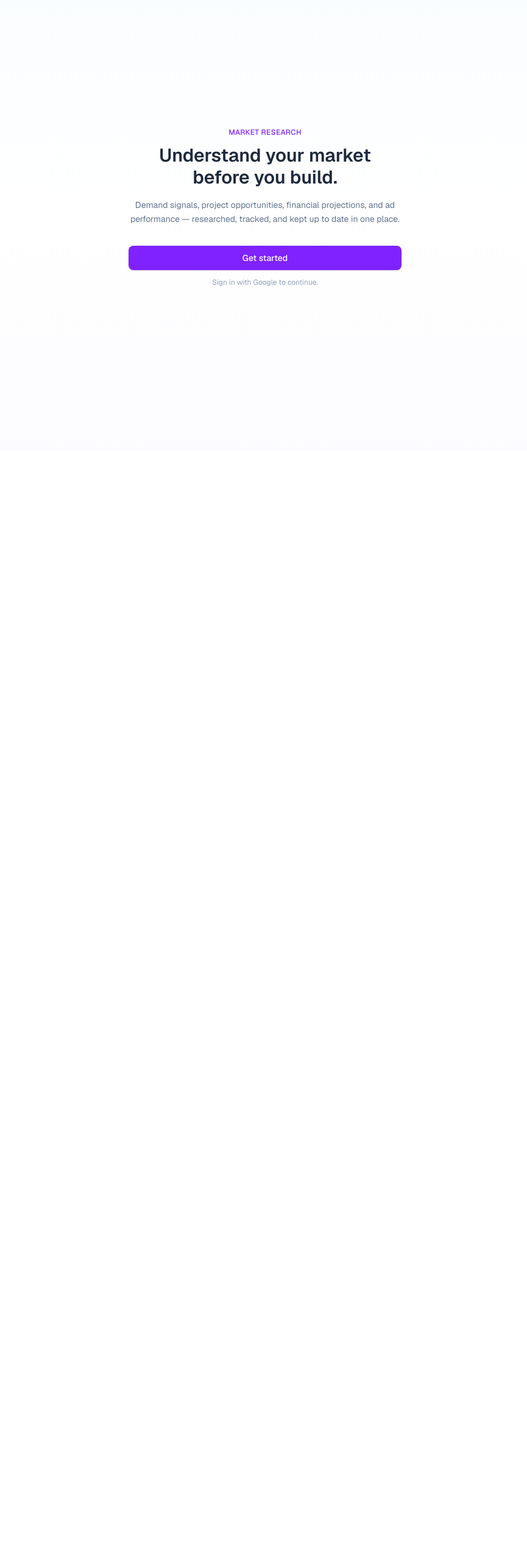
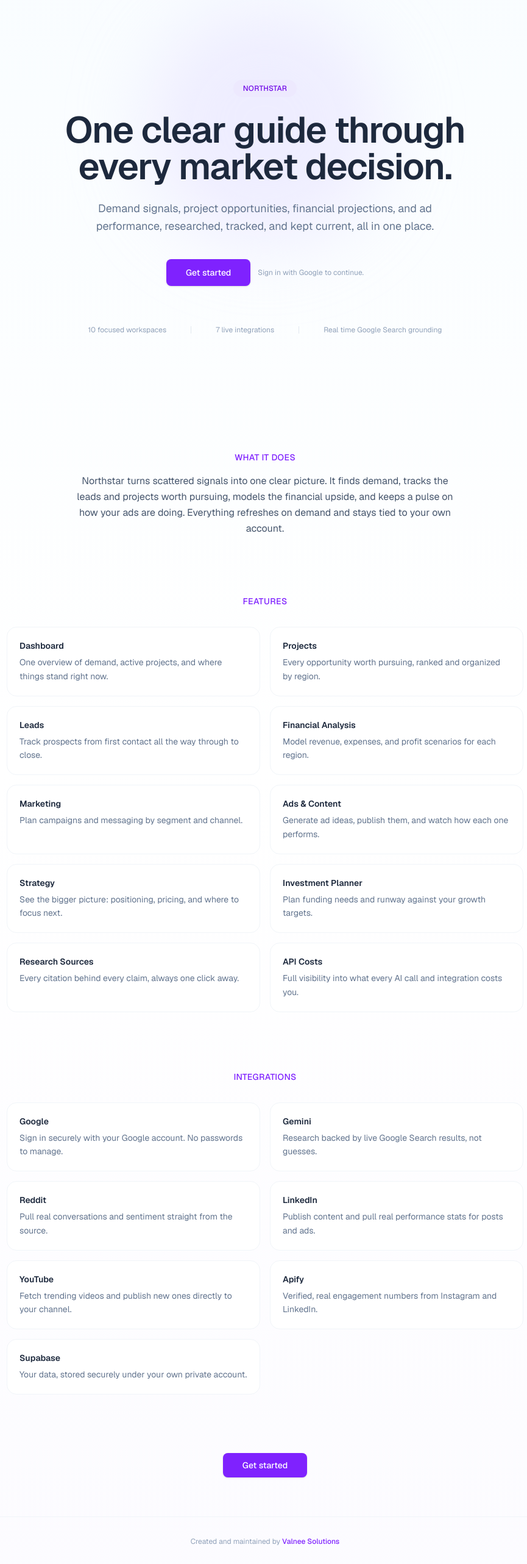
Before and after one commit to kashewknutt/MarketResearch, a Next.js app: page / in a window 1280 px wide. Shown: the part 60-2625 px from the top of the page at 61% size, without its empty margins (205-1070 px from the left). Before the commit the page ends 800 px from the top, so only its background shows below. Built offline with nearby package versions, Linux system fonts and the light colour scheme; no server answers.

Commit message:
project renamed to northstar

```diff
--- a/electron/main.ts
+++ b/electron/main.ts
@@ -91,7 +91,7 @@ function createWindow(url: string) {
     height: 860,
     minWidth: 960,
     minHeight: 640,
-    title: "Market Research",
+    title: "Northstar",
     webPreferences: {
       contextIsolation: true,
       nodeIntegration: false,
--- a/package.json
+++ b/package.json
@@ -1,5 +1,5 @@
 {
-  "name": "market-research",
+  "name": "northstar",
   "version": "0.1.0",
   "private": true,
   "main": "electron/main.cjs",
--- a/src/app/layout.tsx
+++ b/src/app/layout.tsx
@@ -13,7 +13,7 @@ const geistMono = Geist_Mono({
 });
 
 export const metadata: Metadata = {
-  title: "Market Research",
+  title: "Northstar",
   description: "Real-time market research for service-based companies",
 };
 
--- a/src/app/login/page.tsx
+++ b/src/app/login/page.tsx
@@ -35,7 +35,7 @@ function LoginCard() {
 
   return (
     <div className="w-full max-w-sm rounded-2xl border border-slate-100 bg-white p-8 text-center shadow-sm">
-      <p className="text-xs font-medium uppercase tracking-wide text-sky-600">Market Research</p>
+      <p className="text-xs font-medium uppercase tracking-wide text-sky-600">Northstar</p>
       <h1 className="mt-2 text-xl font-semibold text-slate-800">Sign in</h1>
       <p className="mt-2 text-sm text-slate-500">
         Sign in with your Google account to continue.
--- a/src/app/page.tsx
+++ b/src/app/page.tsx
@@ -4,33 +4,202 @@ import { createClient } from "@/lib/supabase/server";
 import { isOnboardingComplete } from "@/lib/store/settings";
 import { isSetupComplete } from "@/lib/store/setup";
 
+const FEATURES = [
+  {
+    title: "Dashboard",
+    description:
+      "One overview of demand, active projects, and where things stand right now.",
+  },
+  {
+    title: "Projects",
+    description: "Every opportunity worth pursuing, ranked and organized by region.",
+  },
+  {
+    title: "Leads",
+    description: "Track prospects from first contact all the way through to close.",
+  },
+  {
+    title: "Financial Analysis",
+    description: "Model revenue, expenses, and profit scenarios for each region.",
+  },
+  {
+    title: "Marketing",
+    description: "Plan campaigns and messaging by segment and channel.",
+  },
+  {
+    title: "Ads & Content",
+    description: "Generate ad ideas, publish them, and watch how each one performs.",
+  },
+  {
+    title: "Strategy",
+    description: "See the bigger picture: positioning, pricing, and where to focus next.",
+  },
+  {
+    title: "Investment Planner",
+    description: "Plan funding needs and runway against your growth targets.",
+  },
+  {
+    title: "Research Sources",
+    description: "Every citation behind every claim, always one click away.",
+  },
+  {
+    title: "API Costs",
+    description: "Full visibility into what every AI call and integration costs you.",
+  },
+];
+
+const INTEGRATIONS = [
+  {
+    name: "Google",
+    description: "Sign in securely with your Google account. No passwords to manage.",
+  },
+  {
+    name: "Gemini",
+    description: "Research backed by live Google Search results, not guesses.",
+  },
+  {
+    name: "Reddit",
+    description: "Pull real conversations and sentiment straight from the source.",
+  },
+  {
+    name: "LinkedIn",
+    description: "Publish content and pull real performance stats for posts and ads.",
+  },
+  {
+    name: "YouTube",
+    description: "Fetch trending videos and publish new ones directly to your channel.",
+  },
+  {
+    name: "Apify",
+    description: "Verified, real engagement numbers from Instagram and LinkedIn.",
+  },
+  {
+    name: "Supabase",
+    description: "Your data, stored securely under your own private account.",
+  },
+];
+
 function LandingPage() {
   return (
-    <div className="flex min-h-screen flex-col items-center justify-center bg-gradient-to-b from-sky-50/40 via-white to-violet-50/30 px-6">
-      <div className="w-full max-w-md text-center">
-        <p className="text-xs font-medium uppercase tracking-wide text-violet-600">
-          Market Research
+    <div className="min-h-screen bg-gradient-to-b from-sky-50/40 via-white to-violet-50/30">
+      <section className="relative flex min-h-screen flex-col items-center justify-center overflow-hidden px-6">
+        <div
+          aria-hidden="true"
+          className="pointer-events-none absolute left-1/2 top-1/3 h-96 w-96 -translate-x-1/2 -translate-y-1/2 rounded-full bg-violet-200/40 blur-3xl"
+        />
+
+        <div className="relative w-full max-w-2xl text-center">
+          <span className="inline-flex items-center rounded-full bg-violet-100 px-4 py-1.5 text-xs font-medium uppercase tracking-wide text-violet-700">
+            Northstar
+          </span>
+
+          <h1 className="mt-6 text-4xl font-semibold tracking-tight text-slate-800 sm:text-6xl">
+            One clear guide through every market decision.
+          </h1>
+          <p className="mx-auto mt-6 max-w-xl text-base leading-relaxed text-slate-500 sm:text-lg">
+            Demand signals, project opportunities, financial projections, and
+            ad performance, researched, tracked, and kept current, all in one
+            place.
+          </p>
+
+          <div className="mt-10 flex flex-col items-center gap-3 sm:flex-row sm:justify-center">
+            <Link
+              href="/login"
+              className="inline-flex items-center justify-center rounded-lg bg-violet-600 px-8 py-3 text-sm font-medium text-white shadow-sm hover:bg-violet-700"
+            >
+              Get started
+            </Link>
+            <p className="text-xs text-slate-400">
+              Sign in with Google to continue.
+            </p>
+          </div>
+
+          <div className="mt-16 flex items-center justify-center gap-6 text-xs text-slate-400 sm:gap-10">
+            <span>10 focused workspaces</span>
+            <span className="h-3 w-px bg-slate-200" />
+            <span>7 live integrations</span>
+            <span className="h-3 w-px bg-slate-200" />
+            <span>Real time Google Search grounding</span>
+          </div>
+        </div>
+      </section>
+
+      <section className="mx-auto max-w-2xl px-6 pb-24 text-center">
+        <h2 className="text-sm font-medium uppercase tracking-wide text-violet-600">
+          What it does
+        </h2>
+        <p className="mt-4 text-base leading-relaxed text-slate-600">
+          Northstar turns scattered signals into one clear picture. It finds
+          demand, tracks the leads and projects worth pursuing, models the
+          financial upside, and keeps a pulse on how your ads are doing.
+          Everything refreshes on demand and stays tied to your own account.
         </p>
-        <h1 className="mt-3 text-3xl font-semibold text-slate-800">
-          Understand your market before you build.
-        </h1>
-        <p className="mt-4 text-sm leading-relaxed text-slate-500">
-          Demand signals, project opportunities, financial projections, and
-          ad performance — researched, tracked, and kept up to date in one
-          place.
-        </p>
+      </section>
 
+      <section className="mx-auto max-w-4xl px-6 pb-24">
+        <h2 className="text-center text-sm font-medium uppercase tracking-wide text-violet-600">
+          Features
+        </h2>
+        <div className="mt-8 grid grid-cols-1 gap-4 sm:grid-cols-2">
+          {FEATURES.map((feature) => (
+            <div
+              key={feature.title}
+              className="rounded-2xl border border-slate-100 bg-white p-5"
+            >
+              <h3 className="text-sm font-semibold text-slate-800">
+                {feature.title}
+              </h3>
+              <p className="mt-1.5 text-sm leading-relaxed text-slate-500">
+                {feature.description}
+              </p>
+            </div>
+          ))}
+        </div>
+      </section>
+
+      <section className="mx-auto max-w-4xl px-6 pb-24">
+        <h2 className="text-center text-sm font-medium uppercase tracking-wide text-violet-600">
+          Integrations
+        </h2>
+        <div className="mt-8 grid grid-cols-1 gap-4 sm:grid-cols-2">
+          {INTEGRATIONS.map((integration) => (
+            <div
+              key={integration.name}
+              className="rounded-2xl border border-slate-100 bg-white p-5"
+            >
+              <h3 className="text-sm font-semibold text-slate-800">
+                {integration.name}
+              </h3>
+              <p className="mt-1.5 text-sm leading-relaxed text-slate-500">
+                {integration.description}
+              </p>
+            </div>
+          ))}
+        </div>
+      </section>
+
+      <section className="px-6 pb-16 text-center">
         <Link
           href="/login"
-          className="mt-8 inline-flex w-full items-center justify-center rounded-lg bg-violet-600 px-6 py-2.5 text-sm font-medium text-white shadow-sm hover:bg-violet-700"
+          className="inline-flex items-center justify-center rounded-lg bg-violet-600 px-8 py-2.5 text-sm font-medium text-white shadow-sm hover:bg-violet-700"
         >
           Get started
         </Link>
+      </section>
 
-        <p className="mt-3 text-xs text-slate-400">
-          Sign in with Google to continue.
+      <footer className="border-t border-slate-100 px-6 py-8 text-center">
+        <p className="text-xs text-slate-400">
+          Created and maintained by{" "}
+          <a
+            href="https://valnee.com"
+            target="_blank"
+            rel="noopener noreferrer"
+            className="font-medium text-violet-600 hover:text-violet-700 hover:underline"
+          >
+            Valnee Solutions
+          </a>
         </p>
-      </div>
+      </footer>
     </div>
   );
 }
--- a/src/components/sidebar.tsx
+++ b/src/components/sidebar.tsx
@@ -25,7 +25,7 @@ export function Sidebar({ businessName }: { businessName?: string }) {
     <aside className="flex h-full w-56 shrink-0 flex-col border-r border-slate-100 bg-[#faf9fc] px-3 py-6">
       <div className="mb-8 px-2">
         <p className="text-xs font-medium uppercase tracking-wide text-slate-400">
-          Market Research
+          Northstar
         </p>
         <h1 className="mt-1 text-sm font-semibold text-slate-800">
           {businessName ?? "Your Business"}
--- a/src/lib/research/refresh-section-config.ts
+++ b/src/lib/research/refresh-section-config.ts
@@ -54,5 +54,5 @@ export function pageTitleFromPath(pathname: string): string {
     "/api-costs": "API Costs",
     "/settings": "Settings",
   };
-  return map[pathname] ?? "Market Research";
+  return map[pathname] ?? "Northstar";
 }
```
Also changed, not shown: 2 other files (tests, documents, lock files or other folders).
